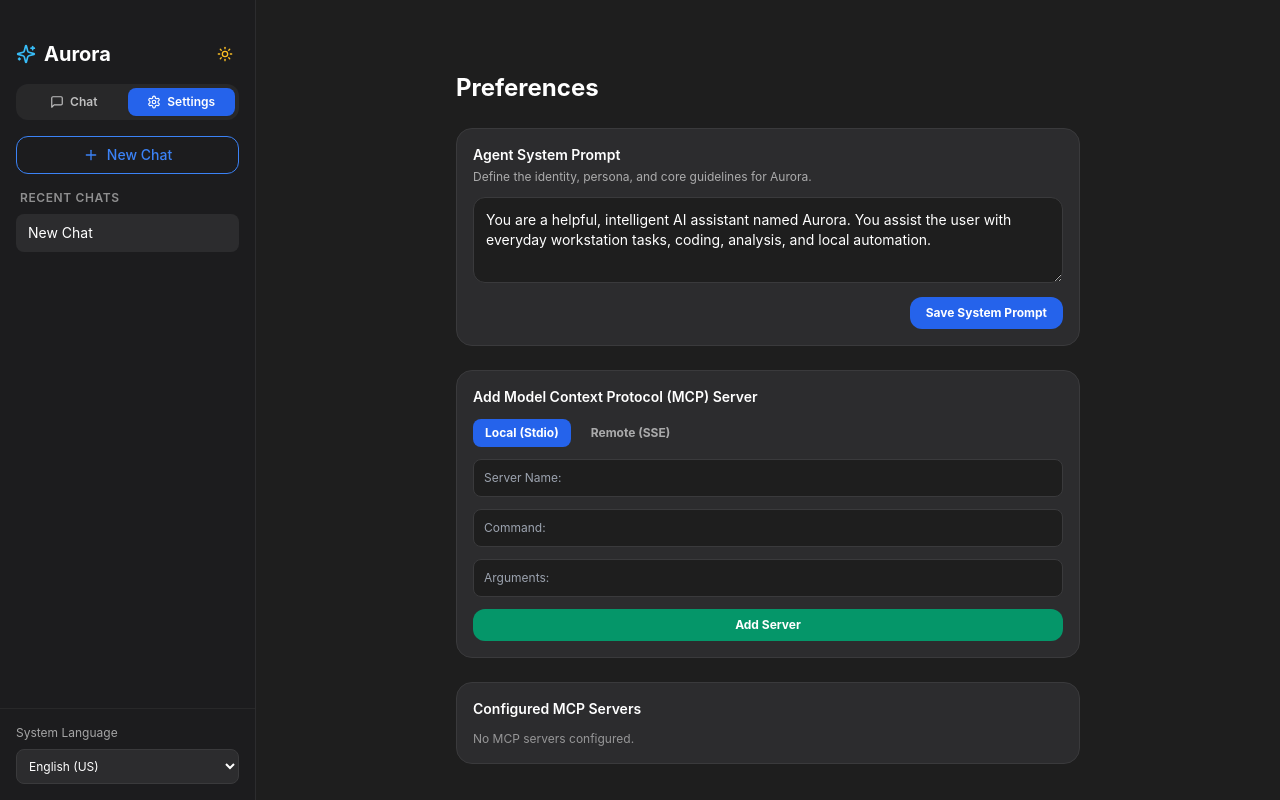
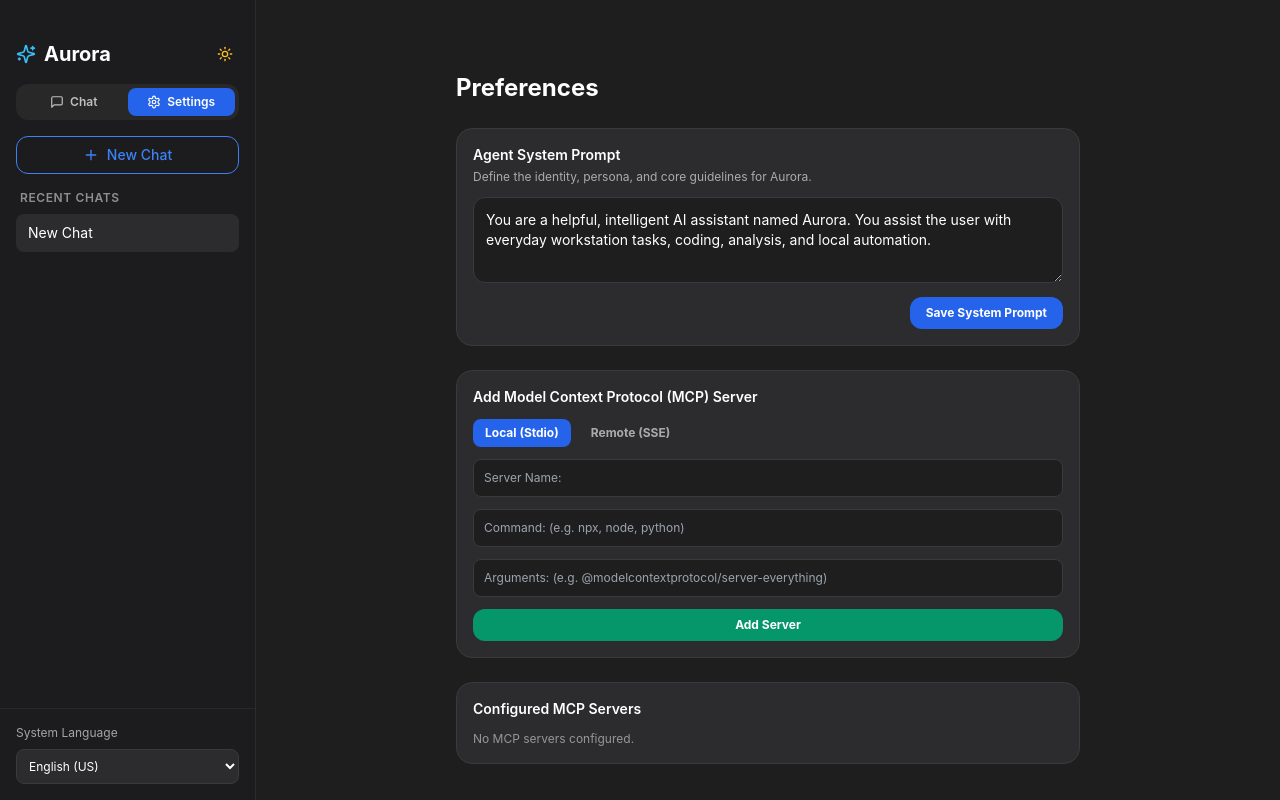
Before and after one commit to Kumitesemih97/aurora-desktop, a React (Vite) app: page / in a window 1280 px wide. Both pictures are taken after a click on the button "Settings". Built offline with nearby package versions, Linux system fonts and the light colour scheme.

Commit message:
Update input placeholders with examples

```diff
--- a/src/components/SettingsView.tsx
+++ b/src/components/SettingsView.tsx
@@ -123,7 +123,7 @@ export const SettingsView: React.FC<SettingsViewProps> = ({ config, saveConfig,
           />
           <input
             type="text"
-            placeholder={serverType === "sse" ? t("sse_url") : t("command")}
+            placeholder={serverType === "sse" ? t("sse_url") : `${t("command")} (e.g. npx, node, python)`}
             value={cmdUrl}
             onChange={(e) => setCmdUrl(e.target.value)}
             className={`w-full p-2.5 text-xs rounded-lg outline-none border ${
@@ -133,7 +133,7 @@ export const SettingsView: React.FC<SettingsViewProps> = ({ config, saveConfig,
           {serverType === "stdio" && (
             <input
               type="text"
-              placeholder={t("arguments")}
+              placeholder={`${t("arguments")} (e.g. @modelcontextprotocol/server-everything)`}
               value={argsStr}
               onChange={(e) => setArgsStr(e.target.value)}
               className={`w-full p-2.5 text-xs rounded-lg outline-none border ${
```
